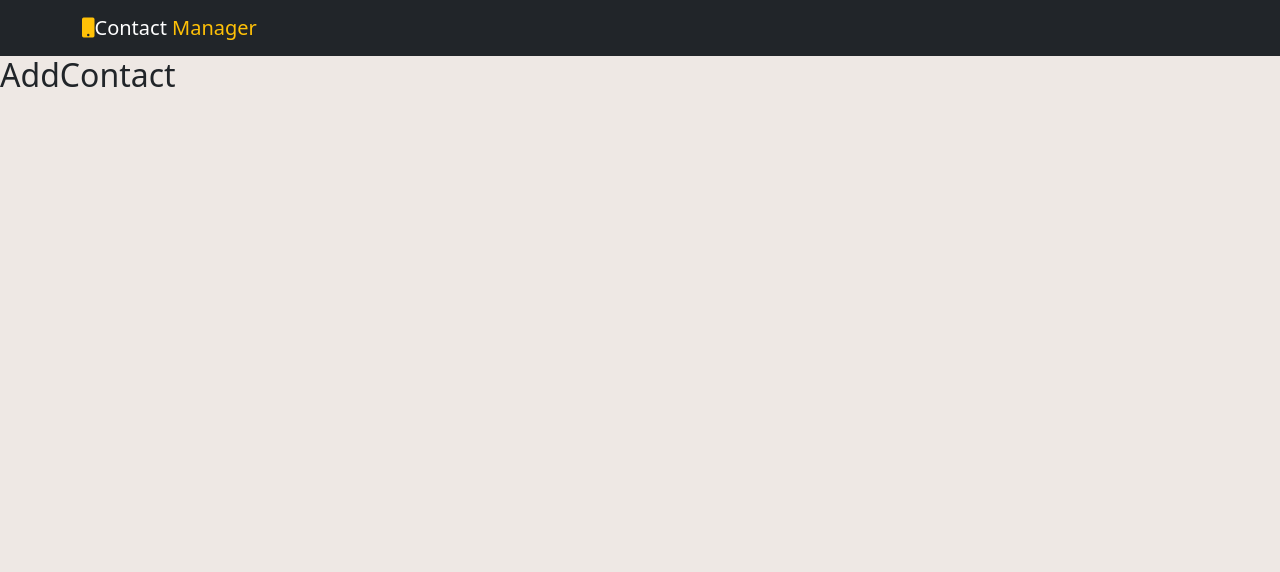
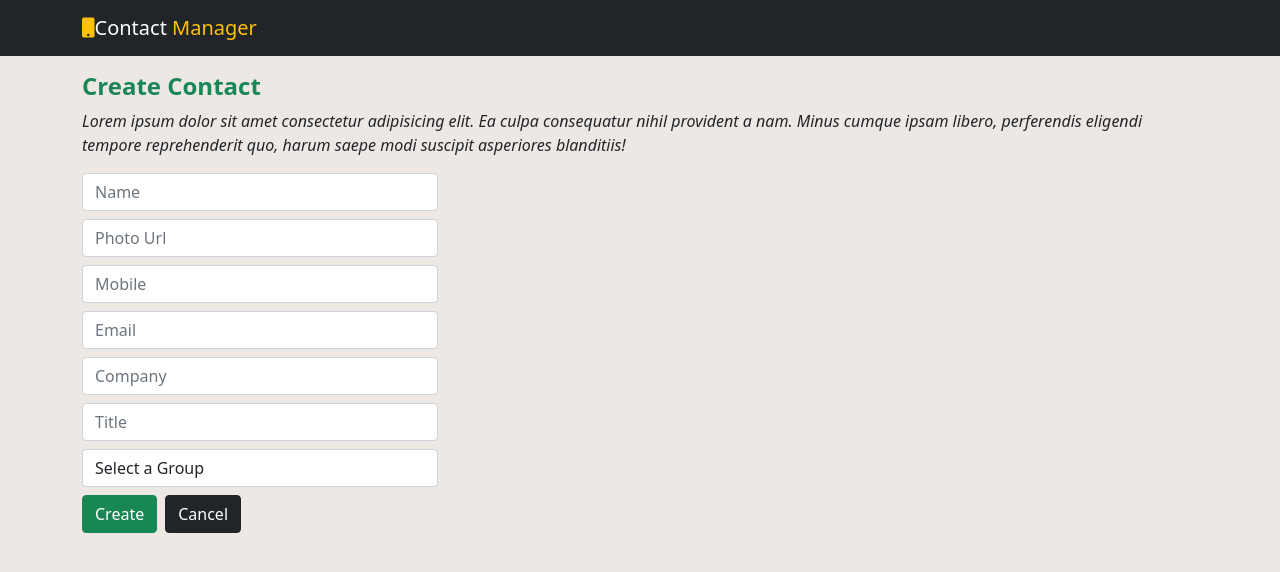
Before and after one commit to khansohil/contact-managment-system, a React (Create React App) app in the folder frontend/contact-manager/: page /contacts/add in a window 1280 px wide. Shown: the top 572 px of the page. Built offline with nearby package versions, Linux system fonts and the light colour scheme.

Commit message:
Setup  add contact component

```diff
--- a/frontend/contact-manager/src/components/contacts/AddContact/AddContact.jsx
+++ b/frontend/contact-manager/src/components/contacts/AddContact/AddContact.jsx
@@ -1,9 +1,53 @@
 import React from 'react'
+import { Link } from 'react-router-dom'
 
 let AddContact = () => {
     return(
         <React.Fragment>
-            <h2>AddContact</h2>
+            <section className="add-contact p-3">
+                <div className="container">
+                    <div className="row">
+                        <div className="col">
+                            <p className="h4 text-success fw-bold">Create Contact</p>
+                            <p className="fst-italic">Lorem ipsum dolor sit amet consectetur adipisicing elit. Ea culpa consequatur nihil provident a nam. Minus cumque ipsam libero, perferendis eligendi tempore reprehenderit quo, harum saepe modi suscipit asperiores blanditiis!  </p>
+                        </div>
+                    </div>
+                    <div className="row">
+                        <div className="col-md-4">
+                            <form>
+                                <div className="mb-2">
+                                    <input type="text" className="form-control" placeholder='Name' />
+                                </div>
+                                <div className="mb-2">
+                                    <input type="text" className="form-control" placeholder='Photo Url' />
+                                </div>
+                                <div className="mb-2">
+                                    <input type="number" className="form-control" placeholder='Mobile' />
+                                </div>
+                                <div className="mb-2">
+                                    <input type="email" className="form-control" placeholder='Email' />
+                                </div>
+                                <div className="mb-2">
+                                    <input type="text" className="form-control" placeholder='Company' />
+                                </div>
+                                <div className="mb-2">
+                                    <input type="text" className="form-control" placeholder='Title' />
+                                </div>
+                                <div className="mb-2">
+                                    <select className='form-control'>
+                                        <option value="">Select a Group</option>
+                                    </select>
+                                </div>
+                                <div className="mb-2">
+                                    <input type="submit" className="btn btn-success" value='Create' />
+                                    <Link to={'/contacts/list'} className='btn btn-dark ms-2'>Cancel</Link>
+                                </div>
+
+                            </form>
+                        </div>
+                    </div>
+                </div>
+            </section>
         </React.Fragment>
     )
 }
```
